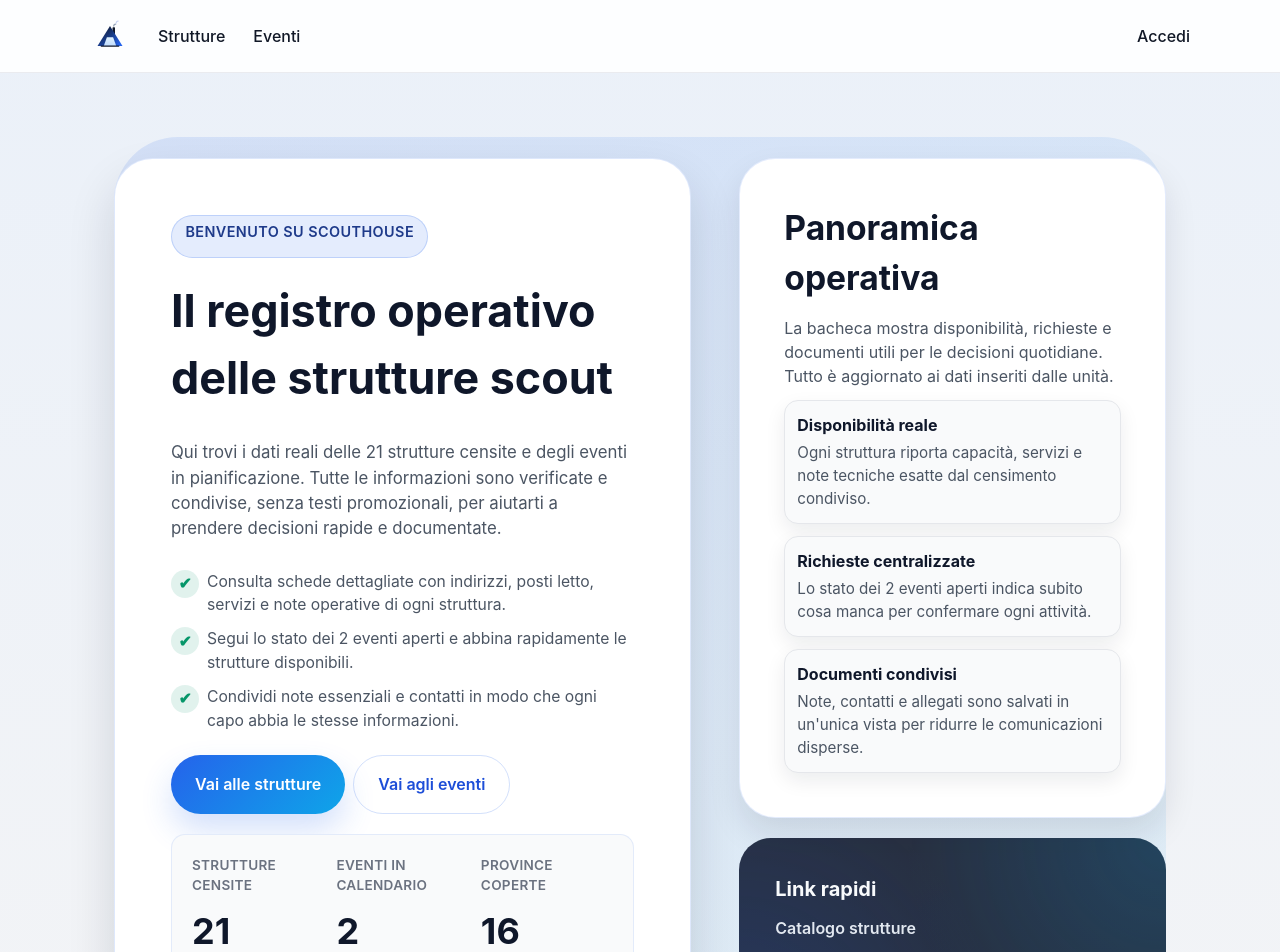
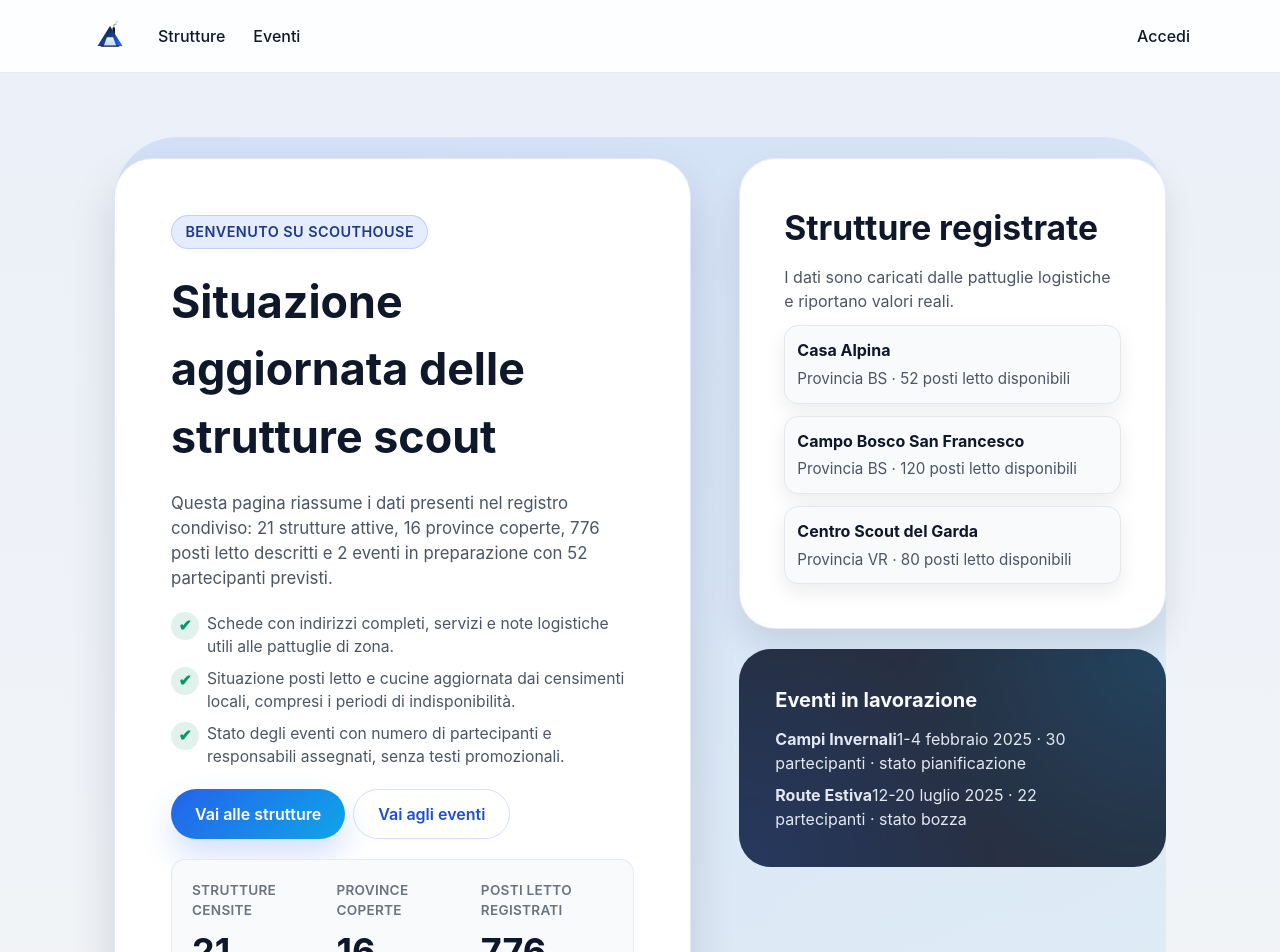
Before and after one commit to FilippoHoch/ScoutHouse, a React (Vite) app in the folder frontend/: page / in a window 1280 px wide. Shown: the top 952 px of the page. Built offline with nearby package versions, Linux system fonts and the light colour scheme; no server answers.

Commit message:
Aggiorna i dati reali della landing page

```diff
--- a/frontend/src/pages/Landing.tsx
+++ b/frontend/src/pages/Landing.tsx
@@ -1,4 +1,31 @@
 import { Link } from "react-router-dom";
+
+const STRUCTURES_COUNT = 21;
+const PROVINCES_COUNT = 16;
+const TOTAL_BEDS = 776;
+const EVENTS_COUNT = 2;
+const TOTAL_PARTICIPANTS = 52;
+
+const structureSamples = [
+  { name: "Casa Alpina", province: "BS", beds: 52 },
+  { name: "Campo Bosco San Francesco", province: "BS", beds: 120 },
+  { name: "Centro Scout del Garda", province: "VR", beds: 80 },
+];
+
+const eventSamples = [
+  {
+    title: "Campi Invernali",
+    range: "1-4 febbraio 2025",
+    participants: 30,
+    status: "pianificazione",
+  },
+  {
+    title: "Route Estiva",
+    range: "12-20 luglio 2025",
+    participants: 22,
+    status: "bozza",
+  },
+];
 
 export const LandingPage = () => {
   return (
@@ -6,27 +33,26 @@ export const LandingPage = () => {
       <div className="landing__container">
         <div className="landing__hero">
           <span className="landing__badge">Benvenuto su ScoutHouse</span>
-          <h1>Il registro operativo delle strutture scout</h1>
+          <h1>Situazione aggiornata delle strutture scout</h1>
           <p>
-            Qui trovi i dati reali delle 21 strutture censite e degli eventi in
-            pianificazione. Tutte le informazioni sono verificate e condivise, senza
-            testi promozionali, per aiutarti a prendere decisioni rapide e documentate.
+            Questa pagina riassume i dati presenti nel registro condiviso: {STRUCTURES_COUNT}{" "}
+            strutture attive, {PROVINCES_COUNT} province coperte, {TOTAL_BEDS} posti letto descritti
+            e {EVENTS_COUNT} eventi in preparazione con {TOTAL_PARTICIPANTS} partecipanti previsti.
           </p>
           <ul className="landing__highlights">
             <li>
               <span aria-hidden="true">✔</span>
-              Consulta schede dettagliate con indirizzi, posti letto, servizi e note
-              operative di ogni struttura.
+              Schede con indirizzi completi, servizi e note logistiche utili alle pattuglie di zona.
             </li>
             <li>
               <span aria-hidden="true">✔</span>
-              Segui lo stato dei 2 eventi aperti e abbina rapidamente le strutture
-              disponibili.
+              Situazione posti letto e cucine aggiornata dai censimenti locali, compresi i periodi di
+              indisponibilità.
             </li>
             <li>
               <span aria-hidden="true">✔</span>
-              Condividi note essenziali e contatti in modo che ogni capo abbia le
-              stesse informazioni.
+              Stato degli eventi con numero di partecipanti e responsabili assegnati, senza testi
+              promozionali.
             </li>
           </ul>
           <div className="landing__actions">
@@ -40,63 +66,56 @@ export const LandingPage = () => {
           <dl className="landing__stats">
             <div>
               <dt>Strutture censite</dt>
-              <dd>21</dd>
-            </div>
-            <div>
-              <dt>Eventi in calendario</dt>
-              <dd>2</dd>
+              <dd>{STRUCTURES_COUNT}</dd>
             </div>
             <div>
               <dt>Province coperte</dt>
-              <dd>16</dd>
+              <dd>{PROVINCES_COUNT}</dd>
+            </div>
+            <div>
+              <dt>Posti letto registrati</dt>
+              <dd>{TOTAL_BEDS}</dd>
+            </div>
+            <div>
+              <dt>Eventi pianificati</dt>
+              <dd>{EVENTS_COUNT}</dd>
+            </div>
+            <div>
+              <dt>Partecipanti previsti</dt>
+              <dd>{TOTAL_PARTICIPANTS}</dd>
             </div>
           </dl>
         </div>
 
-        <aside className="landing__showcase" aria-label="Platform snapshot">
+        <aside className="landing__showcase" aria-label="Dati riepilogativi">
           <div className="landing__showcase-card">
-            <h2>Panoramica operativa</h2>
-            <p>
-              La bacheca mostra disponibilità, richieste e documenti utili per le
-              decisioni quotidiane. Tutto è aggiornato ai dati inseriti dalle unità.
-            </p>
+            <h2>Strutture registrate</h2>
+            <p>I dati sono caricati dalle pattuglie logistiche e riportano valori reali.</p>
             <ul className="landing__showcase-list">
-              <li>
-                <strong>Disponibilità reale</strong>
-                <span>
-                  Ogni struttura riporta capacità, servizi e note tecniche esatte dal
-                  censimento condiviso.
-                </span>
-              </li>
-              <li>
-                <strong>Richieste centralizzate</strong>
-                <span>
-                  Lo stato dei 2 eventi aperti indica subito cosa manca per confermare
-                  ogni attività.
-                </span>
-              </li>
-              <li>
-                <strong>Documenti condivisi</strong>
-                <span>
-                  Note, contatti e allegati sono salvati in un'unica vista per ridurre le
-                  comunicazioni disperse.
-                </span>
-              </li>
+              {structureSamples.map((structure) => (
+                <li key={structure.name}>
+                  <strong>{structure.name}</strong>
+                  <span>
+                    Provincia {structure.province} · {structure.beds} posti letto disponibili
+                  </span>
+                </li>
+              ))}
             </ul>
           </div>
 
           <div className="landing__panel">
-            <h3>Link rapidi</h3>
+            <h3>Eventi in lavorazione</h3>
             <ul>
-              <li>
-                <Link to="/structures">Catalogo strutture</Link>
-              </li>
-              <li>
-                <Link to="/events">Calendario eventi</Link>
-              </li>
-              <li>
-                <Link to="/admin">Gestione team</Link>
-              </li>
+              {eventSamples.map((event) => (
+                <li key={event.title}>
+                  <div>
+                    <strong>{event.title}</strong>
+                    <span>
+                      {event.range} · {event.participants} partecipanti · stato {event.status}
+                    </span>
+                  </div>
+                </li>
+              ))}
             </ul>
           </div>
         </aside>
```
